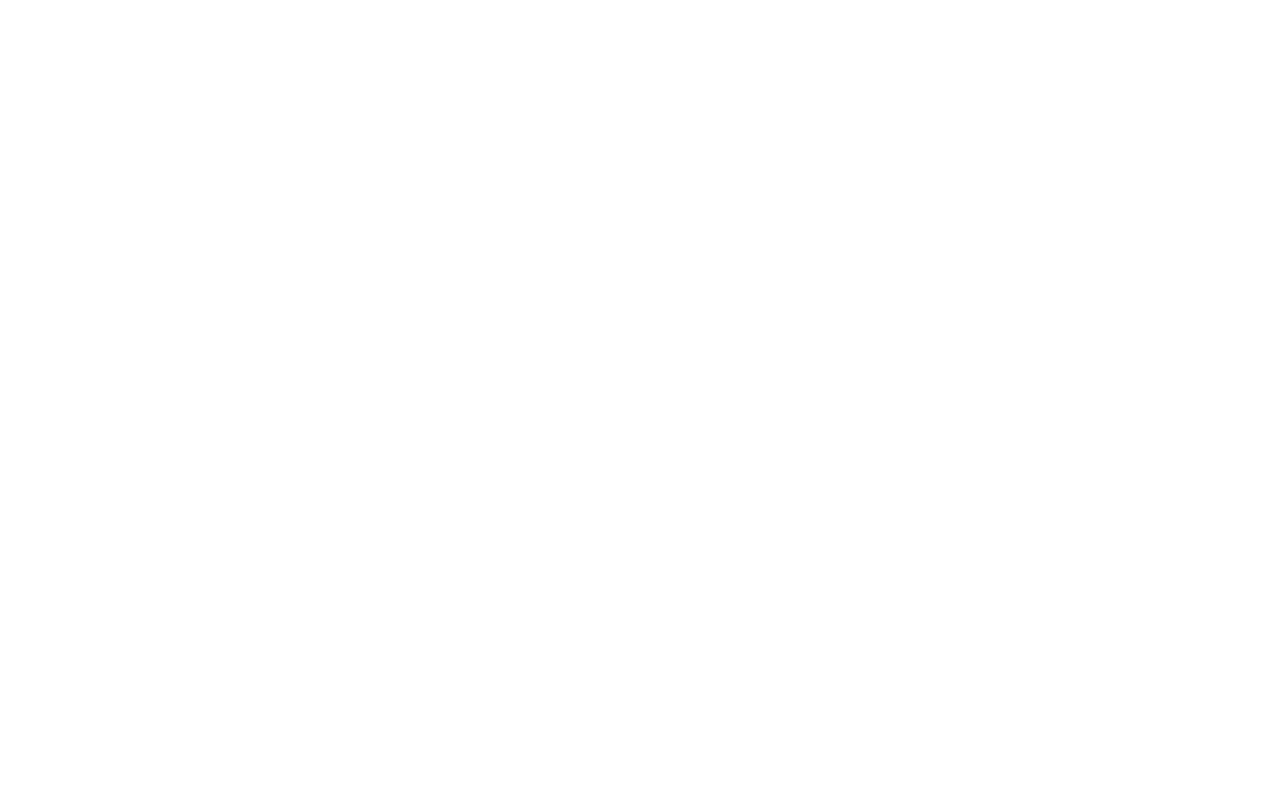
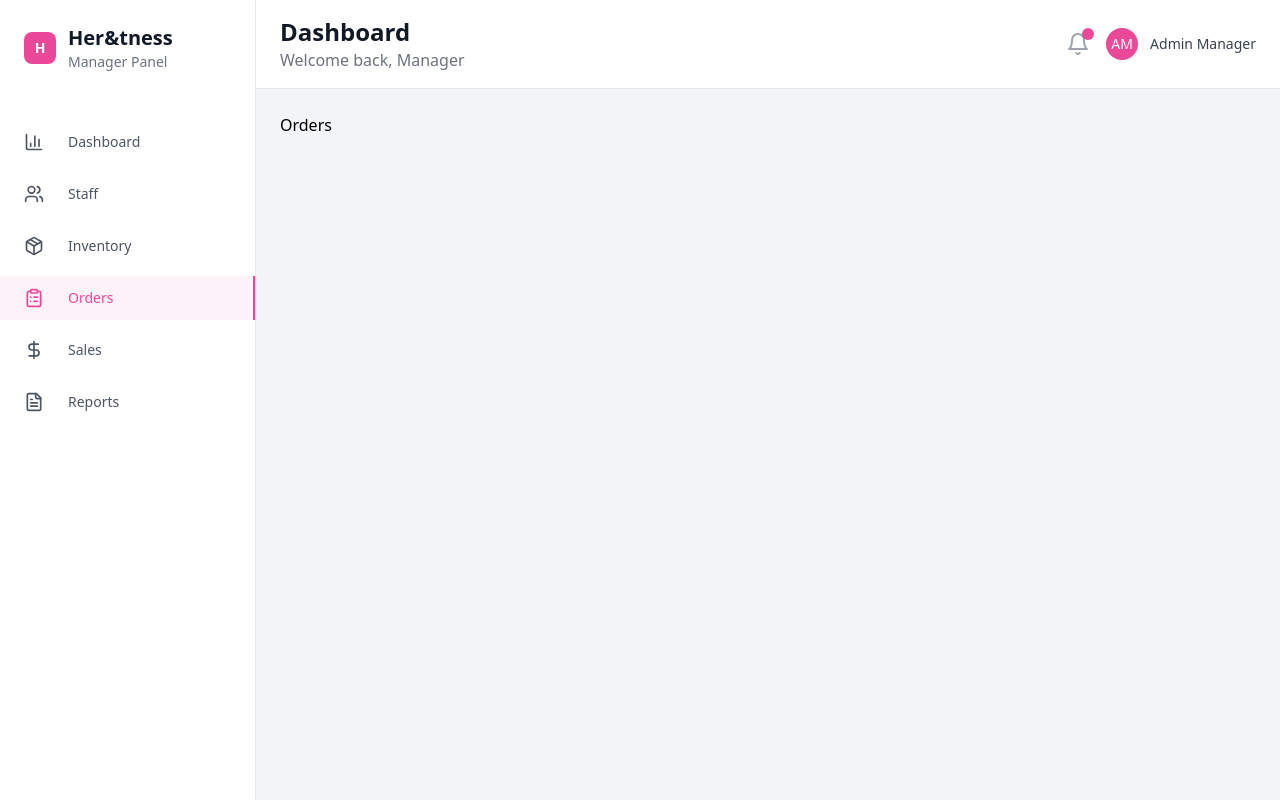
Before and after one commit to codewinx/cw1, a React (Vite) app in the folder cw1client/: page /manager/orders in a window 1280 px wide. Built offline with nearby package versions, Linux system fonts and the light colour scheme.

Commit message:
commit no.2
by VB

```diff
--- /dev/null
+++ b/cw1client/src/pages/manager/ManagerOrders.jsx
@@ -0,0 +1,11 @@
+import React from 'react'
+
+const ManagerOrders = () => {
+  return (
+    <div>
+      Orders
+    </div>
+  )
+}
+
+export default ManagerOrders
--- /dev/null
+++ b/cw1client/src/pages/manager/ManagerStaff.jsx
@@ -0,0 +1,11 @@
+import React from 'react'
+
+const ManagerStaff = () => {
+  return (
+    <div>
+
+    </div>
+  )
+}
+
+export default ManagerStaff
--- a/cw1client/src/routes/ManagerRoutes.jsx
+++ b/cw1client/src/routes/ManagerRoutes.jsx
@@ -3,6 +3,8 @@
 import { Routes, Route, Navigate } from "react-router-dom";
 import ManagerLayout from "../pages/manager/ManagerLayout";
 import ManagerDashboard from "../pages/manager/ManagerDashboard";
+import ManagerStaff from "../pages/manager/ManagerStaff";
+import ManagerOrders from "../pages/manager/ManagerOrders";
 
 export default function ManagerRoutes() {
   return (
@@ -13,6 +15,8 @@
 
         {/* Child routes inside ManagerLayout */}
         <Route path="dashboard" element={<ManagerDashboard />} />
+        <Route path="staff" element={<ManagerStaff />} />
+        <Route path="orders" element={<ManagerOrders />} />
       </Route>
     </Routes>
   );
```
